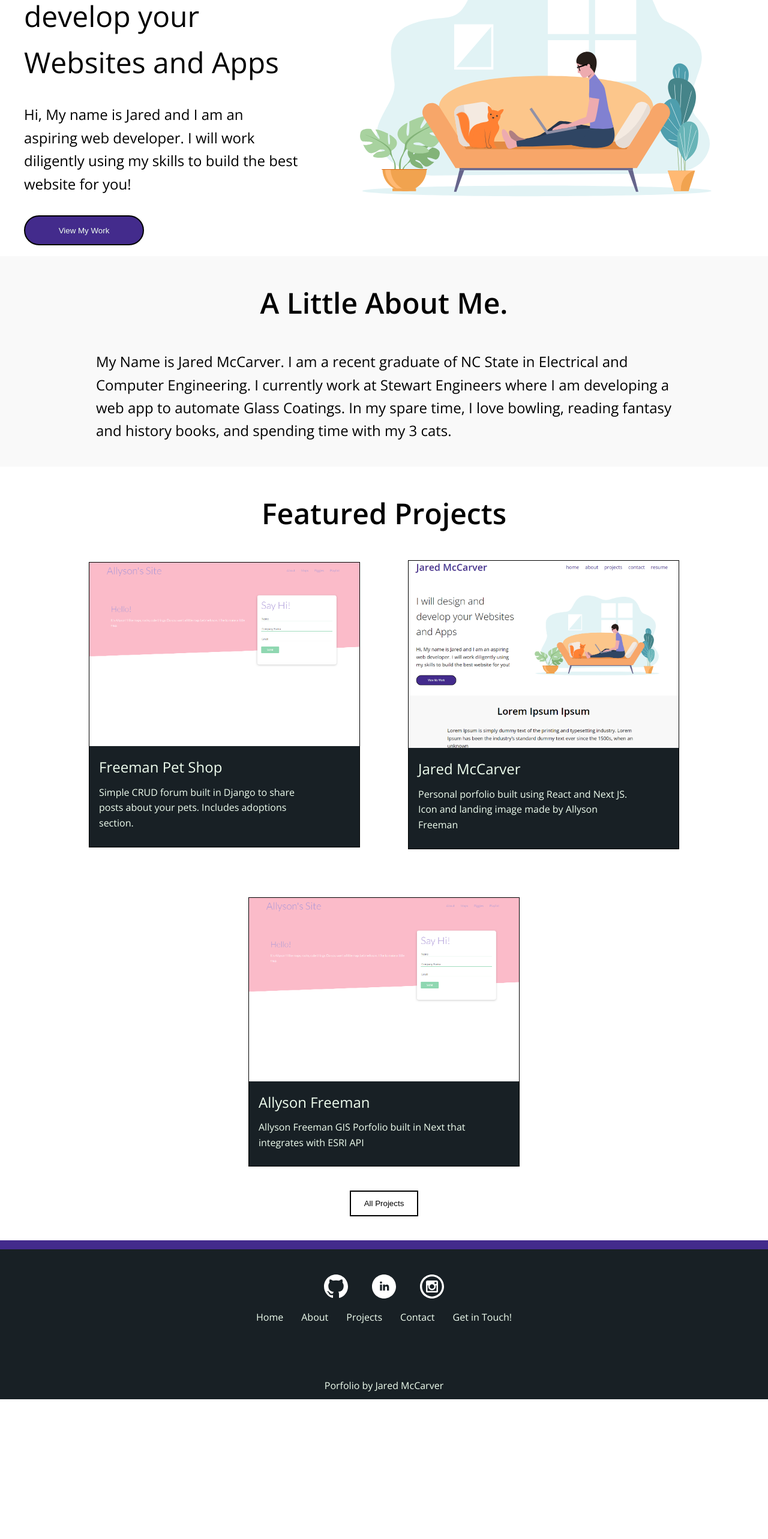
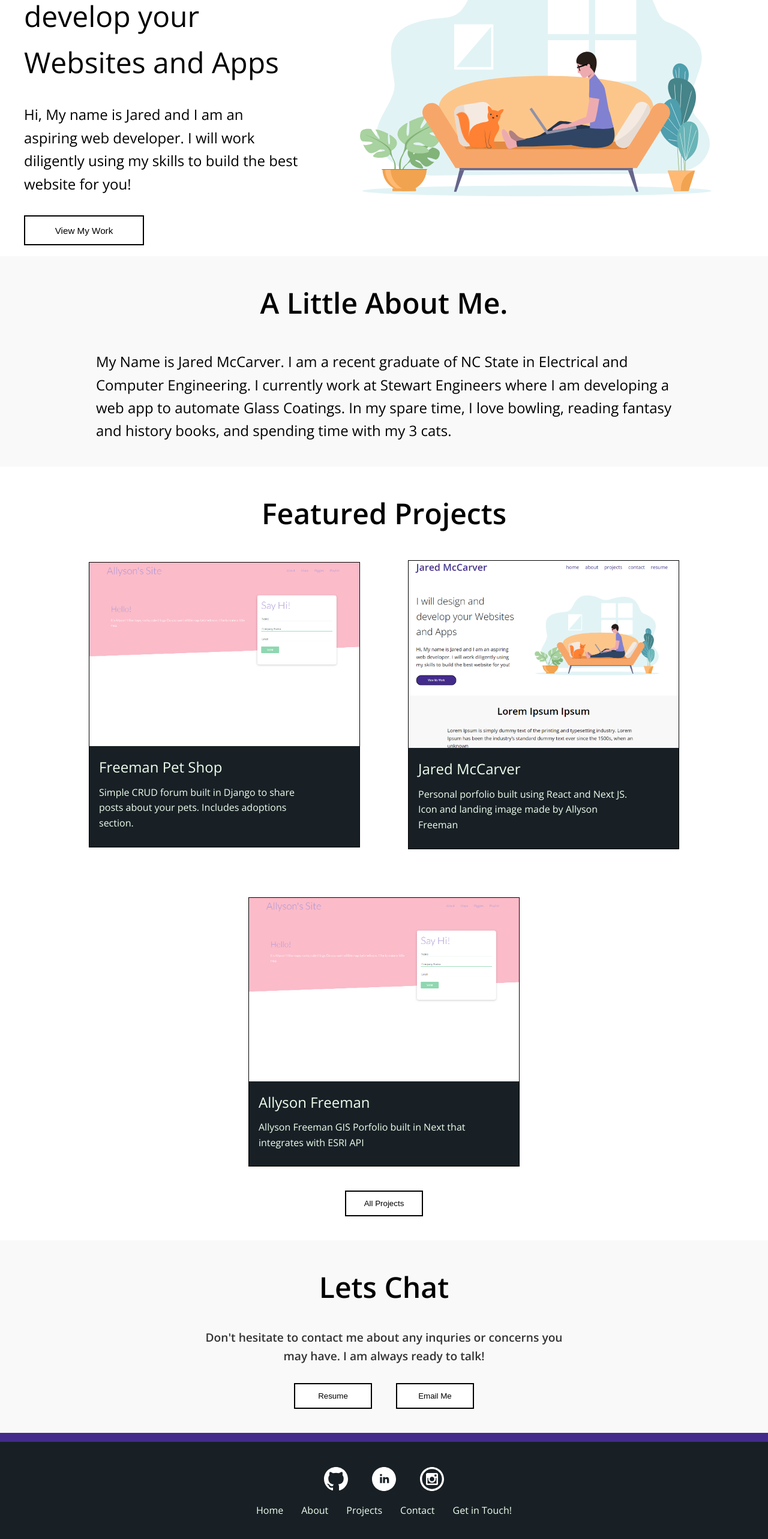
Before and after one commit to jsmccarver/Jared-Porfolio, a Next.js app: page / in a window 1280 px wide. Shown: the part 218-2784 px from the top of the page at 60% size. Before the commit the page ends 2551 px from the top, so only its background shows below. Built offline with nearby package versions, Linux system fonts and the light colour scheme.

Commit message:
ADded Contact at bottom

```diff
--- a/pages/index.js
+++ b/pages/index.js
@@ -83,6 +83,19 @@ export default function Home() {
             </div>
             <button>All Projects</button>
           </div>
+          <div className={`${Styles.chat} ${Styles.BriefIntro}`}>
+            <h1>Lets Chat</h1>
+            <p>
+              Don't hesitate to contact me about any inquries or concerns you
+              may have. I am always ready to talk!
+            </p>
+            <div>
+              <Link href="/#projects">
+                <button>Resume</button>
+              </Link>
+              <button href={"mailto:jared.mccarver@gmail.com"}>Email Me</button>
+            </div>
+          </div>
         </div>
       </main>
     </>
--- a/styles/Home.module.css
+++ b/styles/Home.module.css
@@ -31,16 +31,18 @@
 .Intro-text button {
   margin-top: 30px;
   padding: 10px 25px;
-  color: honeydew;
-  background-color: #432b8c;
-  border-radius: 35px;
+  color: black;
+  background-color: transparent;
   border: 2px black solid;
   width: 200px;
   height: 50px;
+  font-size: 0.95rem;
+  transition: background-color 600ms, color 300ms;
 }
 .Intro-text button:hover {
-  background-color: #331f70;
+  background-color: #432b8c;
   cursor: pointer;
+  color: white;
 }
 .Intro-text div:first-of-type {
   display: flex;
@@ -104,7 +106,7 @@
 
 .Project:hover {
   transform: translate3d(-7px, -7px, 0);
-  box-shadow: 7px 7px 4px #432b8c;
+  box-shadow: 7px 7px 0px #432b8c;
 }
 .Project h3,
 .Project p {
@@ -123,13 +125,42 @@
   background-color: white;
   border: black 2px solid;
   cursor: pointer;
+  width: 130px;
   transition: background-color 600ms, color 300ms;
 }
 .FeaturedProjects button:hover {
   background-color: black;
   color: white;
 }
-
+.chat {
+  width: 100%;
+  text-align: center;
+  display: flex;
+  flex-direction: column;
+  justify-content: center;
+}
+.chat h1 {
+  color: black;
+}
+.chat p {
+  font-size: 1.2rem;
+  max-width: 600px;
+  font-weight: 600;
+}
+.chat button {
+  margin: 1.25rem;
+  padding: 0.75rem 1.35rem;
+  width: 130px;
+  background-color: white;
+  border: black 2px solid;
+  cursor: pointer;
+  align-self: center;
+  transition: background-color 600ms, color 300ms;
+}
+.chat button:hover {
+  background-color: black;
+  color: white;
+}
 @media screen and (max-width: 1200px) {
   .Intro-text h1 {
     font-size: 2.5rem;
```
